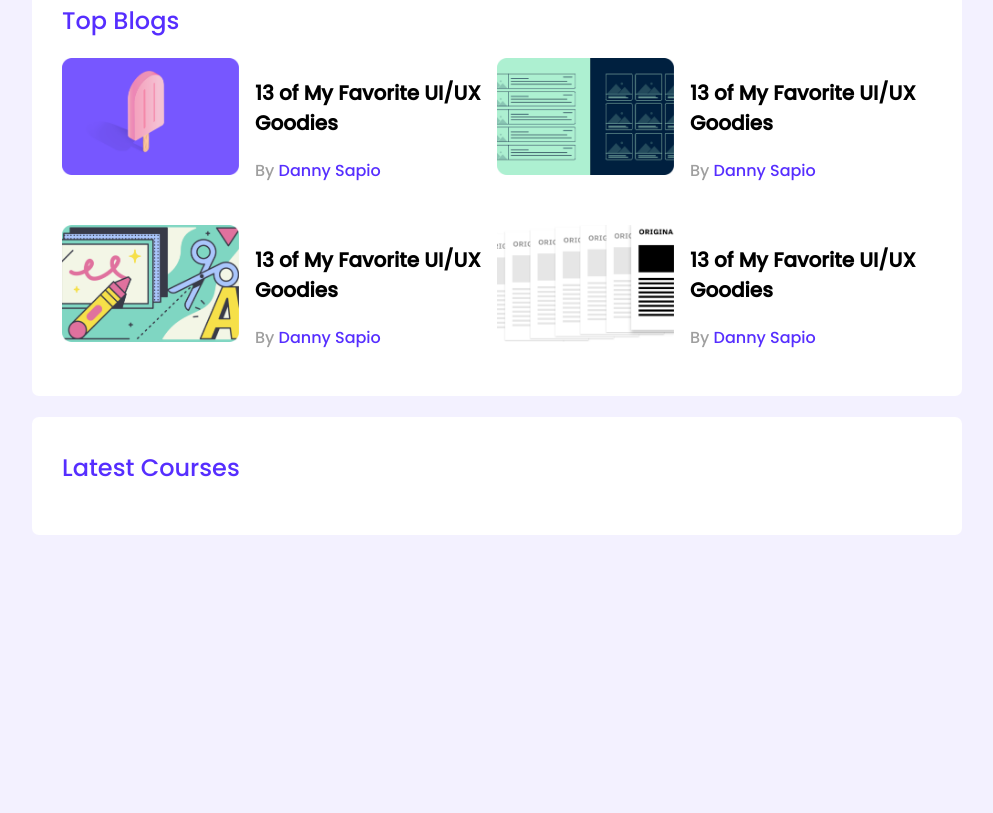
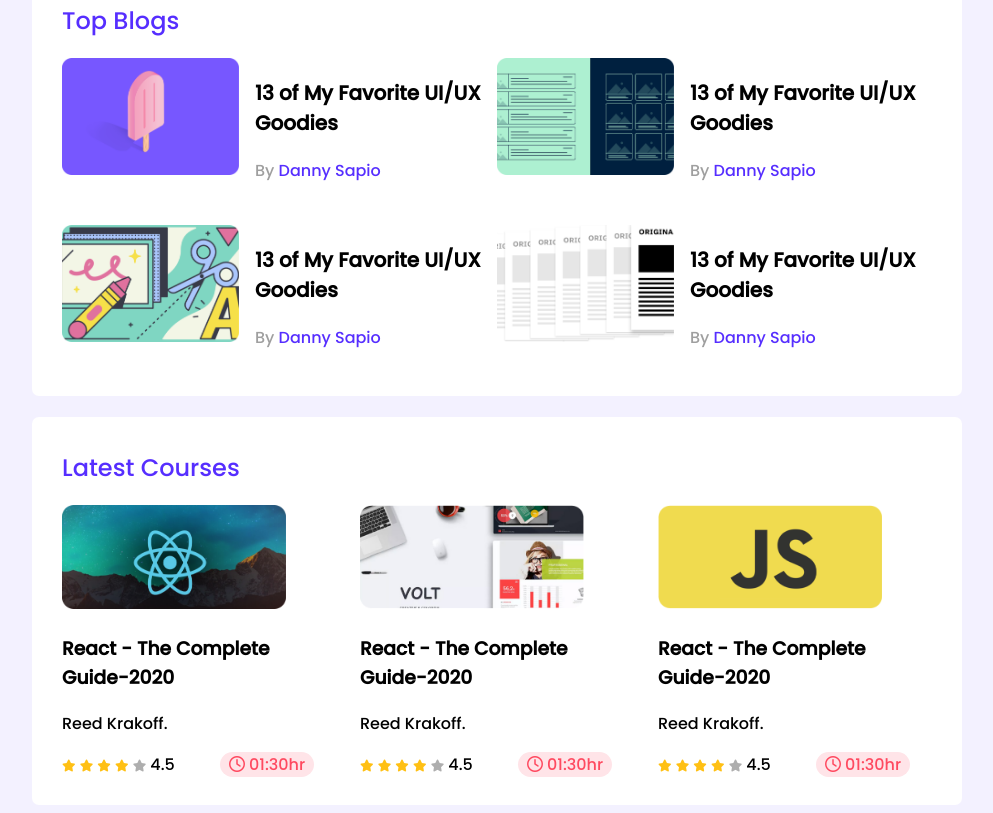
Before and after one commit to wahidgoni17/leader-board-css3, a plain HTML site: page index.html in a window 1280 px wide. Shown: the part 328-1141 px from the top of the page, without its empty margins (143-1136 px from the left). Before the commit the page ends 871 px from the top, so only its background shows below. Drawn offline with Linux system fonts and the light colour scheme.

Commit message:
finish responsive

```diff
--- a/index.html
+++ b/index.html
@@ -5,7 +5,10 @@
     <meta http-equiv="X-UA-Compatible" content="IE=edge" />
     <meta name="viewport" content="width=device-width, initial-scale=1.0" />
     <title>leader-board-css3</title>
+    <!-- stylesheet -->
     <link rel="stylesheet" href="styles/styles.css" />
+    <!-- Font Awsome -->
+    <script src="https://kit.fontawesome.com/24368f2504.js" crossorigin="anonymous"></script>
   </head>
   <body>
     <header>
@@ -89,6 +92,76 @@
       <!-- Latest Courses -->
       <section class="container">
         <h2 class="section-title">Latest Courses</h2>
+        <div class="courses">
+          <div class="course">
+            <div class="course-banner">
+              <img src="./images/courses/course-1.png" alt="">
+            </div>
+            <div class="course-detail">
+              <h3 class="course-title">React - The Complete Guide-2020</h3>
+              <p class="course-author">Reed Krakoff.</p>
+              <div class="course-info">
+                <div>
+                  <i class="fa-solid fa-star field"></i>
+                  <i class="fa-solid fa-star field"></i>
+                  <i class="fa-solid fa-star field"></i>
+                  <i class="fa-solid fa-star field"></i>
+                  <i class="fa-solid fa-star empty"></i>
+                  <span>4.5</span>
+                </div>
+                <div class="course-duration">
+                  <i class="fa-regular fa-clock"></i>
+                  01:30hr
+                </div>
+              </div>
+          </div>
+        </div>
+          <div class="course">
+            <div class="course-banner">
+              <img src="./images/courses/course-2.png" alt="">
+            </div>
+            <div class="course-detail">
+              <h3 class="course-title">React - The Complete Guide-2020</h3>
+              <p class="course-author">Reed Krakoff.</p>
+              <div class="course-info">
+                <div>
+                  <i class="fa-solid fa-star field"></i>
+                  <i class="fa-solid fa-star field"></i>
+                  <i class="fa-solid fa-star field"></i>
+                  <i class="fa-solid fa-star field"></i>
+                  <i class="fa-solid fa-star empty"></i>
+                  <span>4.5</span>
+                </div>
+                <div class="course-duration">
+                  <i class="fa-regular fa-clock"></i>
+                  01:30hr
+                </div>
+              </div>
+          </div>
+        </div>
+          <div class="course">
+            <div class="course-banner">
+              <img src="./images/courses/course-3.png" alt="">
+            </div>
+            <div class="course-detail">
+              <h3 class="course-title">React - The Complete Guide-2020</h3>
+              <p class="course-author">Reed Krakoff.</p>
+              <div class="course-info">
+                <div>
+                  <i class="fa-solid fa-star field"></i>
+                  <i class="fa-solid fa-star field"></i>
+                  <i class="fa-solid fa-star field"></i>
+                  <i class="fa-solid fa-star field"></i>
+                  <i class="fa-solid fa-star empty"></i>
+                  <span>4.5</span>
+                </div>
+                <div class="course-duration">
+                  <i class="fa-regular fa-clock"></i>
+                  01:30hr
+                </div>
+              </div>
+          </div>
+        </div>
       </section>
     </main>
   </body>
--- a/styles/styles.css
+++ b/styles/styles.css
@@ -50,30 +50,81 @@ hr {
   font-size: 18px;
 }
 /* top blogs styles */
-.blogs{
+.blogs {
   display: grid;
   grid-template-columns: repeat(2, 1fr);
   grid-row-gap: 26px;
 }
-.blog{
+.blog {
   display: flex;
 }
 .blog .thumbnail img {
   width: 177px;
   height: 117px;
 }
-.blog-info{
+.blog-info {
   margin-left: 16px;
 }
-.blog-title{
+.blog-title {
   font-size: 20px;
   color: #000000;
 }
-.blog-author{
-    color: #9F9F9F;
+.blog-author {
+  color: #9f9f9f;
 }
-.blog-author a{
-    color: #562EFF;
+.blog-author a {
+  color: #562eff;
   text-decoration: none;
   font-size: 16px;
 }
+/* courses styles */
+.courses{
+    display: grid;
+    grid-template-columns: repeat(3, 1fr);
+    grid-column-gap: 24px;
+}
+.course{
+    width: 252.42px;
+    height: 269.79px;
+}
+.course .course-banner img {
+  width: 224px;
+  height: 104px;
+}
+.course-info{
+    display: flex;
+    align-items: center;
+    justify-content: space-between;
+}
+.fa-star {
+  font-size: 12px;
+}
+.fa-star.field {
+  color: #ffc014;
+}
+.fa-star.empty {
+  color: #aeaeae;
+}
+.course .course-duration {
+  background: #ffe4e8;
+  border-radius: 14.6913px;
+  width: 94.83px;
+  text-align: center;
+  color: #FF4A60;
+}
+/* Media queries */
+/* ---------------
+   Mobile devices
+----------------- */
+@media screen and (max-width:688px) {
+    .container{
+        width: 100%;
+    }
+    .players, .blogs, .courses{
+        grid-template-columns: repeat(1, 1fr);
+    }
+    .player, .blog, .course{
+        flex-direction: column;
+    }
+
+}
```
Lines whose indentation alone changed are shown as unchanged.
